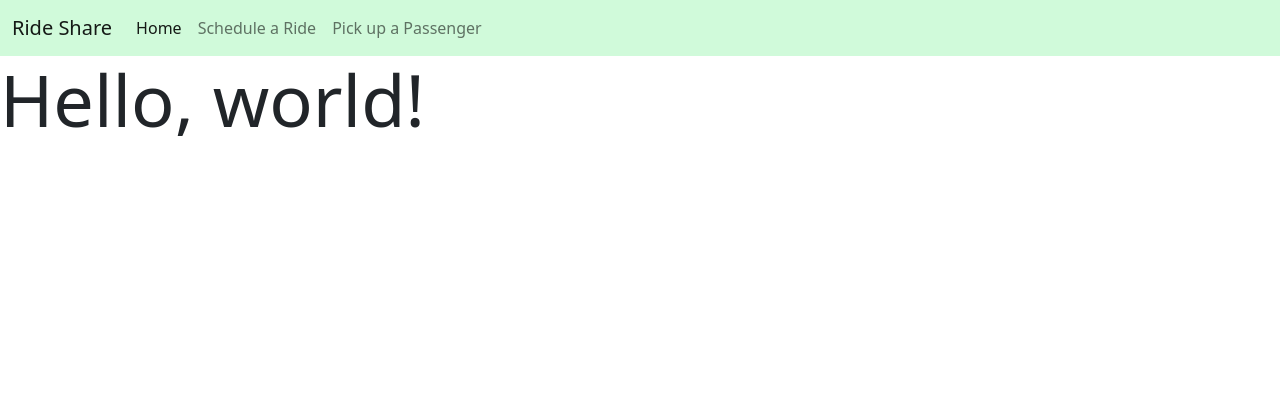
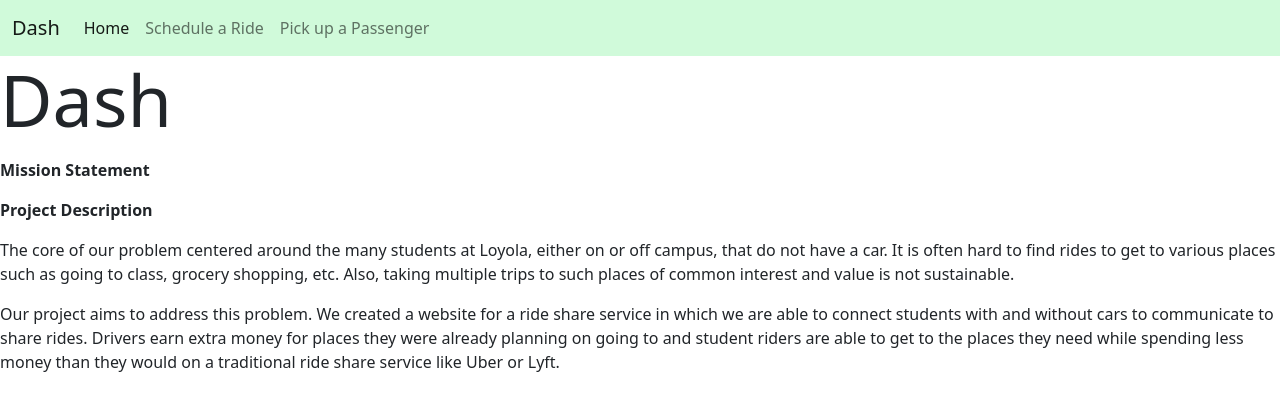
Before and after one commit to mmohare2019/rideshare, a plain HTML site: page front-end/index.html in a window 1280 px wide. Drawn offline with nearby package versions, Linux system fonts and the light colour scheme.

Commit message:
updating website name and front page

```diff
--- a/front-end/index.html
+++ b/front-end/index.html
@@ -17,7 +17,9 @@
 
   <nav class="navbar navbar-expand-lg navbar-light" style="background-color: #d0fada;">
     <div class="container-fluid">
-      <a class="navbar-brand" href="#">Ride Share</a>
+      <a class="navbar-brand" href="#">
+        Dash
+      </a>
 
       <button class="navbar-toggler" type="button" data-bs-toggle="collapse" data-bs-target="#navbarNav"
         aria-controls="navbarNav" aria-expanded="false" aria-label="Toggle navigation">
@@ -41,7 +43,17 @@
   </nav>
 
 
-  <p class="display-2">Hello, world!</p>
+  <p class="display-2">Dash</p>
+  <p><b>Mission Statement</b></p>
+  <p><b>
+    Project Description
+  </b></p>
+  <p>
+    The core of our problem centered around the many students at Loyola, either on or off campus, that do not have a car. It is often hard to find rides to get to various places such as going to class, grocery shopping, etc. Also, taking multiple trips to such places of common interest and value is not sustainable.
+  </p>
+  <p>
+    Our project aims to address this problem. We created a website for a ride share service in which we are able to connect students with and without cars to communicate to share rides. Drivers earn extra money for places they were already planning on going to and student riders are able to get to the places they need while spending less money than they would on a traditional ride share service like Uber or Lyft.
+  </p>
 
   <!-- Optional JavaScript; choose one of the two! -->
 
```
Also changed, not shown: front-end/pickup.html (+1 -1 lines), front-end/schedule.html (+1 -1 lines), front-end/Dash.jpg (added), front-end/Dash.png (added).
